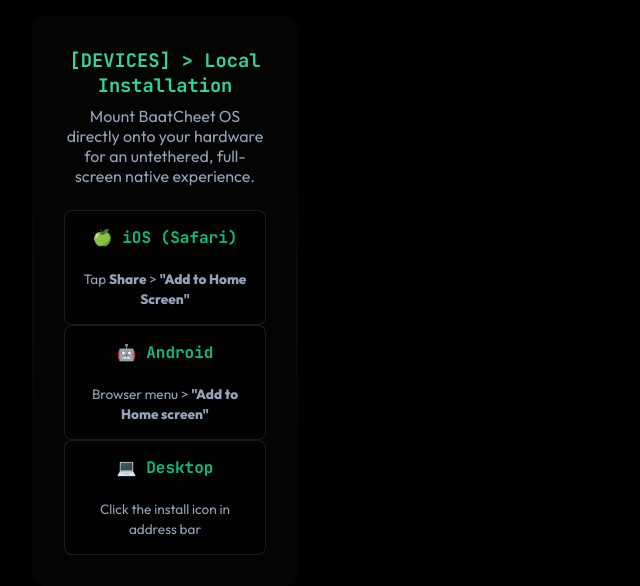
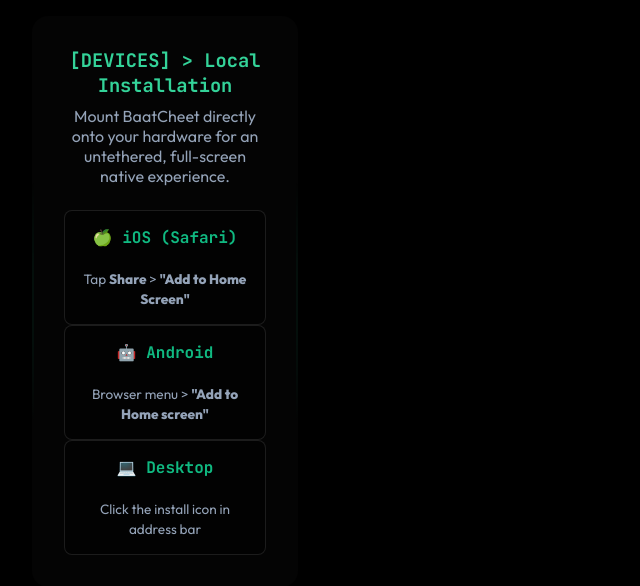
Before and after one commit to ArnavPundir22/BaatCheet, a Flask app: page / in a window 1280 px wide. Shown: the part 1018-1604 px from the top of the page, without its empty margins (0-640 px from the left). Run offline with Flask 3, Linux system fonts and the light colour scheme; data that the repository does not hold is empty.

Commit message:
content improvement

```diff
--- a/templates/index.html
+++ b/templates/index.html
@@ -142,7 +142,7 @@
             <div class="card--border-glow col-span-4" style="text-align: center;">
                 <h3 class="font-mono" style="color: var(--secondary); margin-bottom: 0.5rem;">[DEVICES] > Local
                     Installation</h3>
-                <p style="color: var(--text-muted); max-width: 600px; margin: 0 auto 1.5rem auto;">Mount BaatCheet OS
+                <p style="color: var(--text-muted); max-width: 600px; margin: 0 auto 1.5rem auto;">Mount BaatCheet
                     directly onto your hardware for an untethered, full-screen native experience.</p>
 
                 <div id="install-instructions"
```
